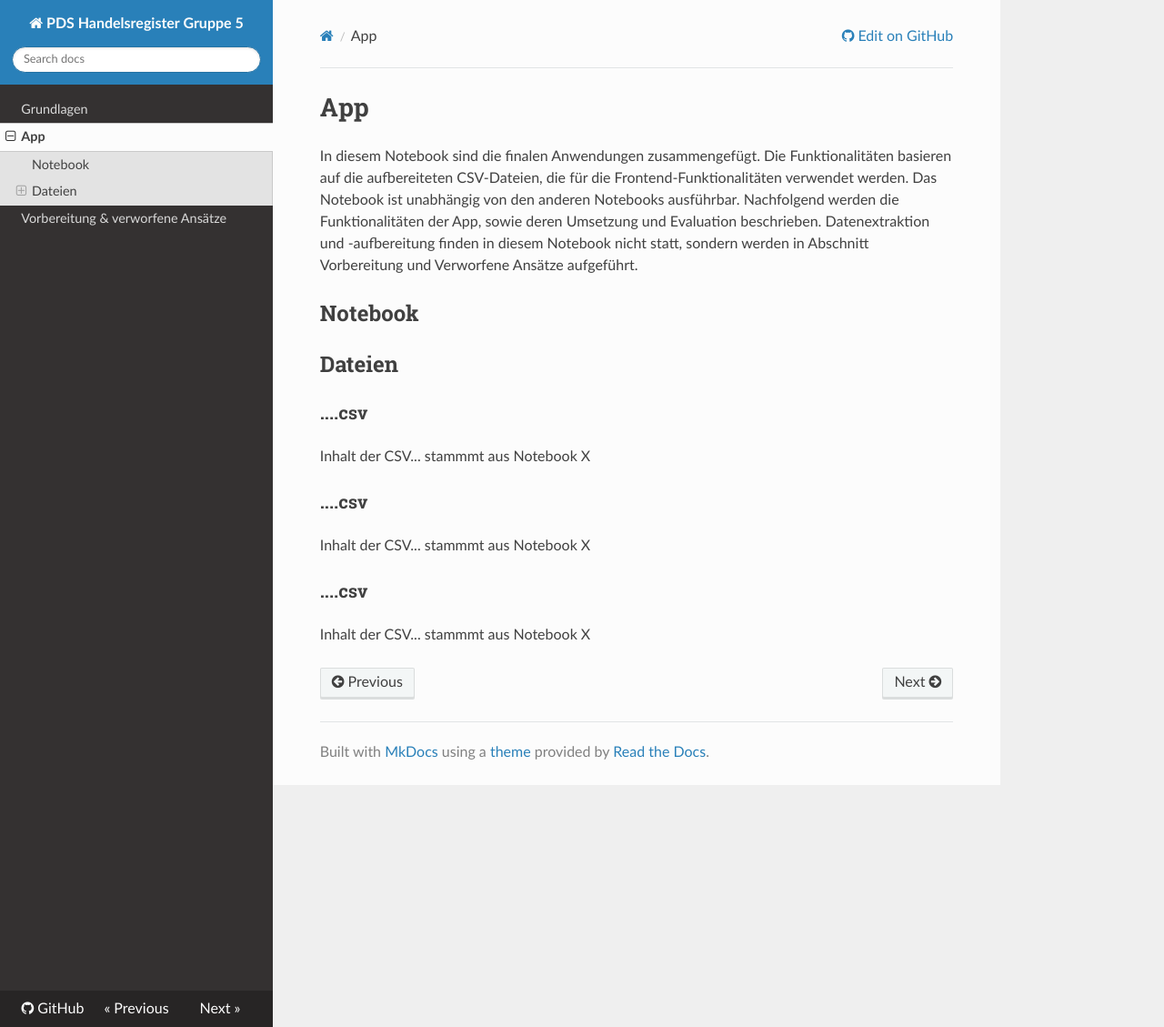
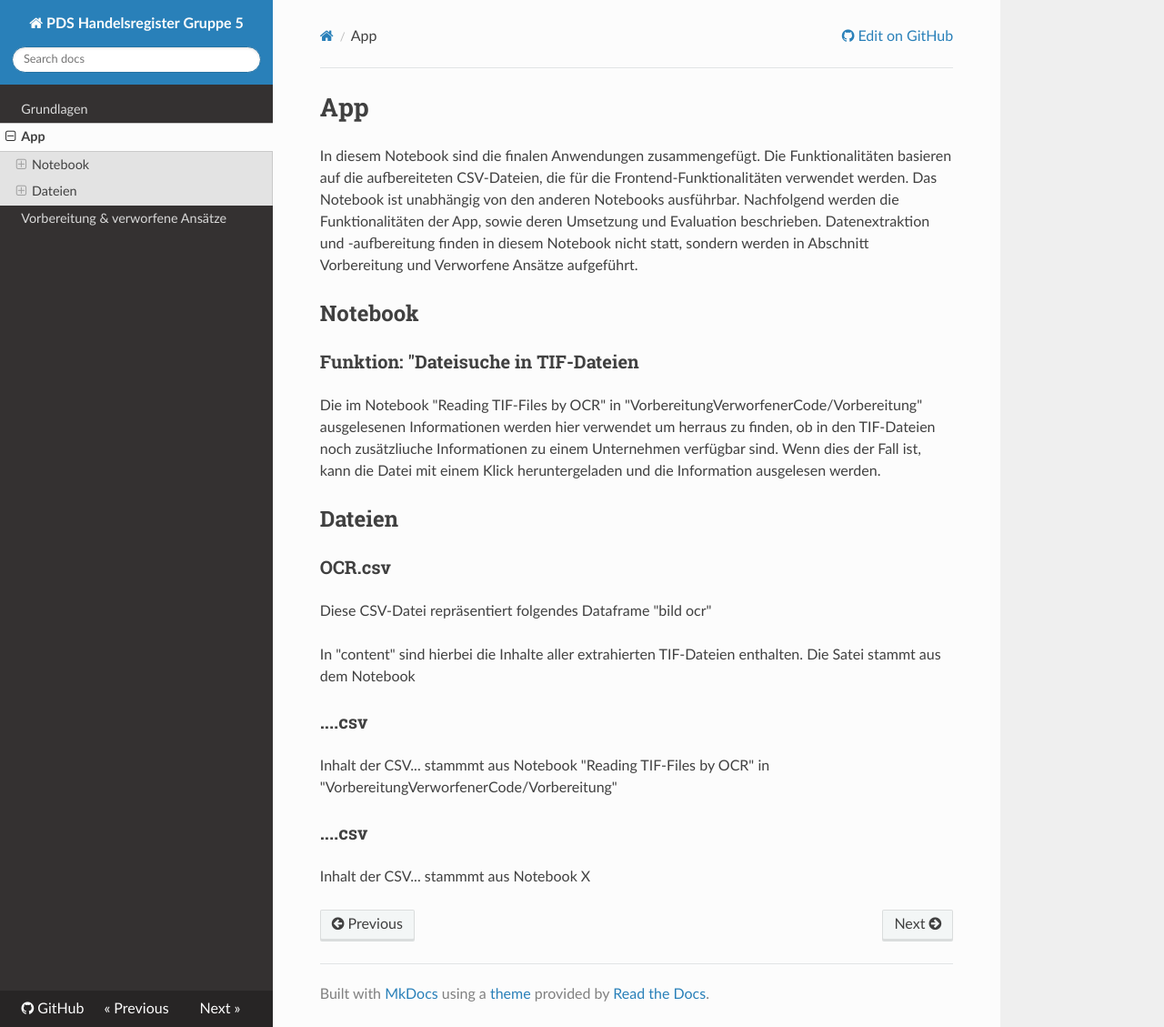
Before and after one commit to joschikahn/DokuPdsHandelsregisterGroup5, an MkDocs documentation site: the page built from docs/app.md, in a window 1280 px wide and 1129 px high. Shown: the whole window at 91% size. Built offline with MkDocs 1.6.1, drawn with Linux system fonts in a browser that asks for light colours; nearby versions of some CDN libraries.

Commit message:
OCR doku

```diff
--- a/docs/app.md
+++ b/docs/app.md
@@ -6,17 +6,19 @@ Datenextraktion und -aufbereitung finden in diesem Notebook nicht statt, sondern
 
 ## Notebook
 
-
-
+### Funktion: "Dateisuche in TIF-Dateien
+Die im Notebook "Reading TIF-Files by OCR" in "VorbereitungVerworfenerCode/Vorbereitung" ausgelesenen Informationen werden hier verwendet um herraus zu finden, ob in den TIF-Dateien noch zusätzliuche Informationen zu einem Unternehmen verfügbar sind. Wenn dies der Fall ist, kann die Datei mit einem Klick heruntergeladen und die Information ausgelesen werden.
 
 
 ## Dateien
 
+### OCR.csv
+Diese CSV-Datei repräsentiert folgendes Dataframe "bild ocr"
+
+In "content" sind hierbei die Inhalte aller extrahierten TIF-Dateien enthalten. Die Satei stammt aus dem Notebook
+
 ### ....csv
-Inhalt der CSV... stammmt aus Notebook X
+Inhalt der CSV... stammmt aus Notebook "Reading TIF-Files by OCR" in "VorbereitungVerworfenerCode/Vorbereitung"
 
 ### ....csv
 Inhalt der CSV... stammmt aus Notebook X
-
-### ....csv
-Inhalt der CSV... stammmt aus Notebook X
```
Also changed, not shown: docs/vorbereitung_verworfeneAnsätze.md (+32 -14 lines), docs/Data/OCR.png (added).
